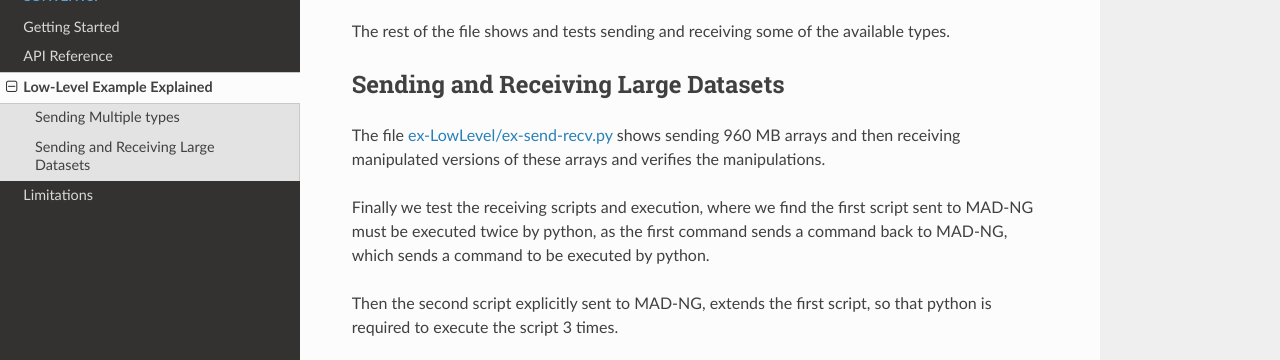
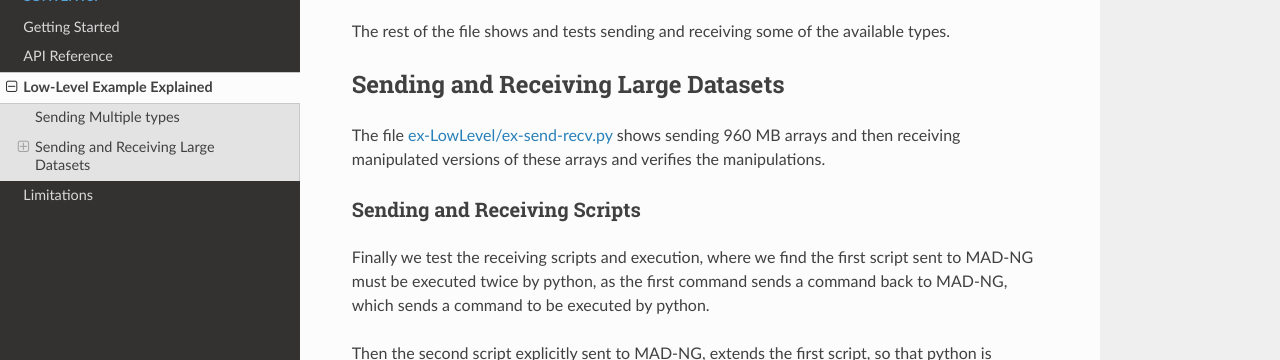
Before and after one commit to MethodicalAcceleratorDesign/MAD-NG.py, a Sphinx documentation site: the page built from docs/source/ex-lowlevel.rst, in a window 1280 px wide and 900 px high, scrolled down 979 px, cut to the strip 125-485 px from the top of the window. Built offline with Sphinx 7.4.7 and the Read the Docs theme 2.0.0, drawn with Linux system fonts in a browser that asks for light colours.

Commit message:
Add subtitle

```diff
--- a/docs/source/ex-lowlevel.rst
+++ b/docs/source/ex-lowlevel.rst
@@ -39,6 +39,9 @@ Sending and Receiving Large Datasets
 
 The file `ex-LowLevel/ex-send-recv.py <https://github.com/MethodicalAcceleratorDesign/MADpy/blob/main/examples/ex-LowLevel/ex-send-recv.py>`_ shows sending 960 MB arrays and then receiving manipulated versions of these arrays and verifies the manipulations.
 
+Sending and Receiving Scripts
+"""""""""""""""""""""""""""""
+
 Finally we test the receiving scripts and execution, where we find the first script sent to MAD-NG must be executed twice by python, as the first command sends a command back to MAD-NG, which sends a command to be executed by python.
 
 Then the second script explicitly sent to MAD-NG, extends the first script, so that python is required to execute the script 3 times.
```
